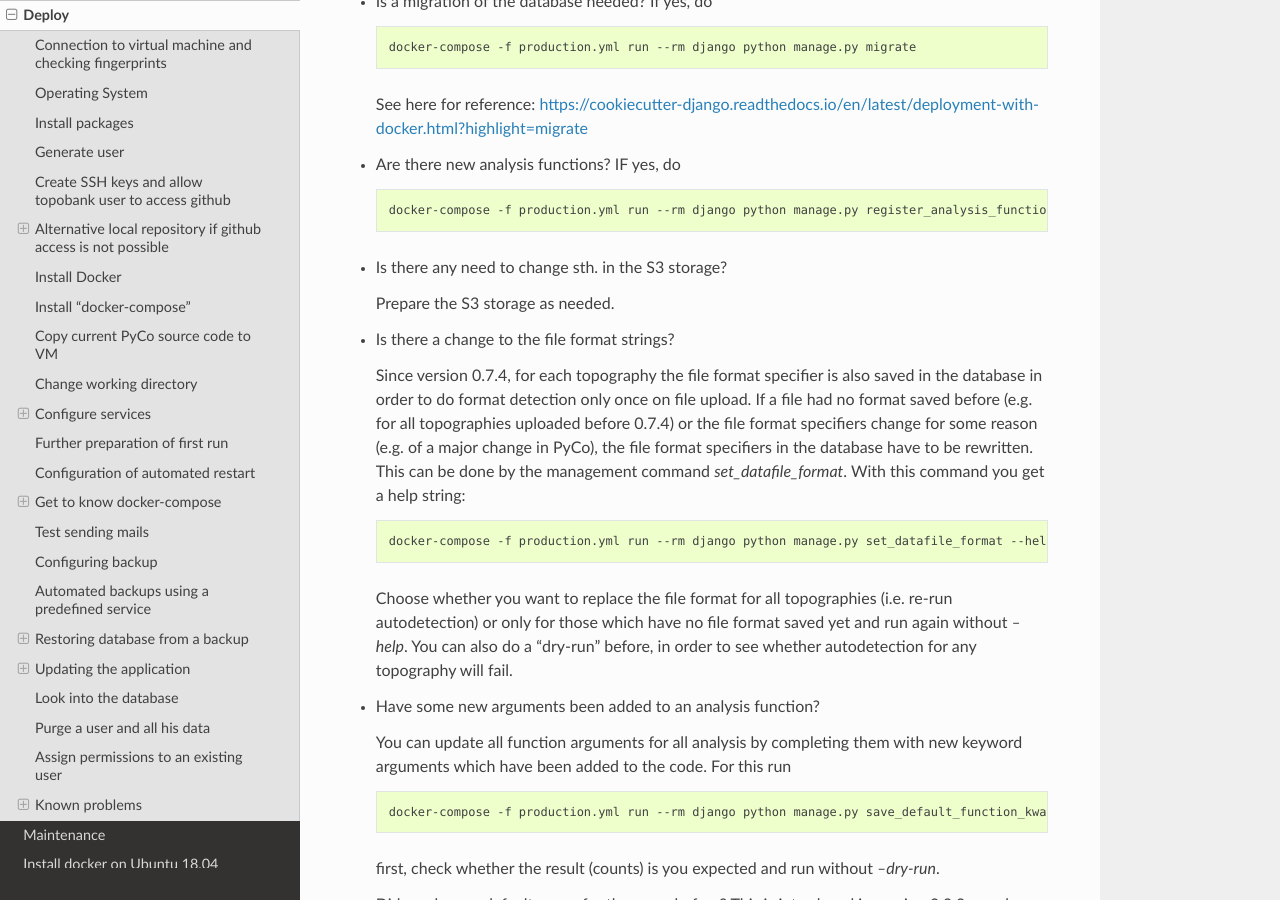
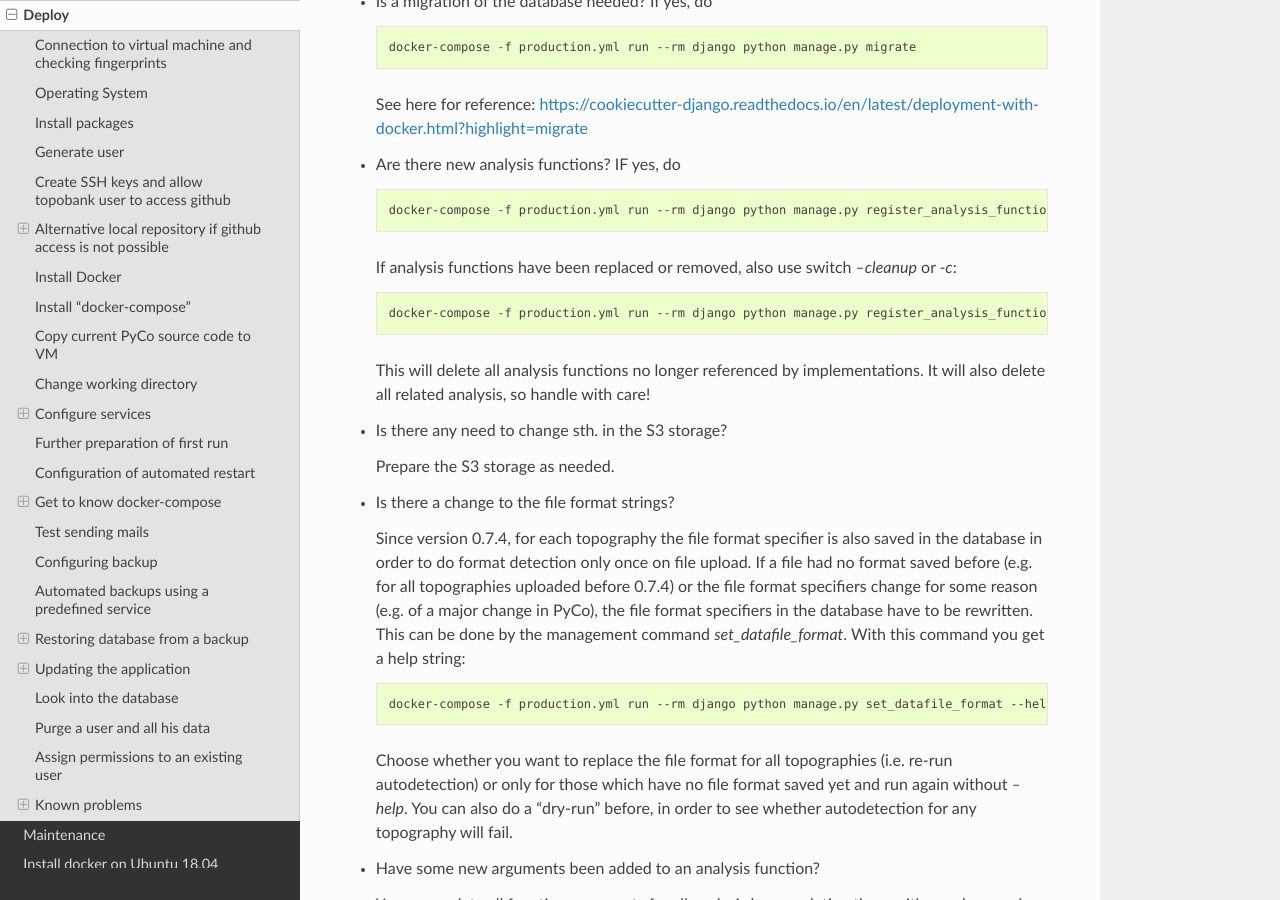
Before and after one commit to ContactEngineering/topobank, a Sphinx documentation site: the page built from docs/deploy.rst, in a window 1280 px wide and 900 px high, scrolled down 18944 px. Built offline with Sphinx 7.4.7 and the Read the Docs theme 2.0.0, drawn with Linux system fonts in a browser that asks for light colours.

Commit message:
DOC: Mentioned switch '-c' for cleanup when registering analysis functions on updates.

```diff
--- a/docs/deploy.rst
+++ b/docs/deploy.rst
@@ -1005,6 +1005,15 @@ If building the containers was successful, aks yourself these questions:
 
      docker-compose -f production.yml run --rm django python manage.py register_analysis_functions
 
+  If analysis functions have been replaced or removed, also use switch `--cleanup` or `-c`:
+
+  .. code:: bash
+
+     docker-compose -f production.yml run --rm django python manage.py register_analysis_functions --cleanup
+
+  This will delete all analysis functions no longer referenced by implementations.
+  It will also delete all related analysis, so handle with care!
+
 - Is there any need to change sth. in the S3 storage?
 
   Prepare the S3 storage as needed.
```
